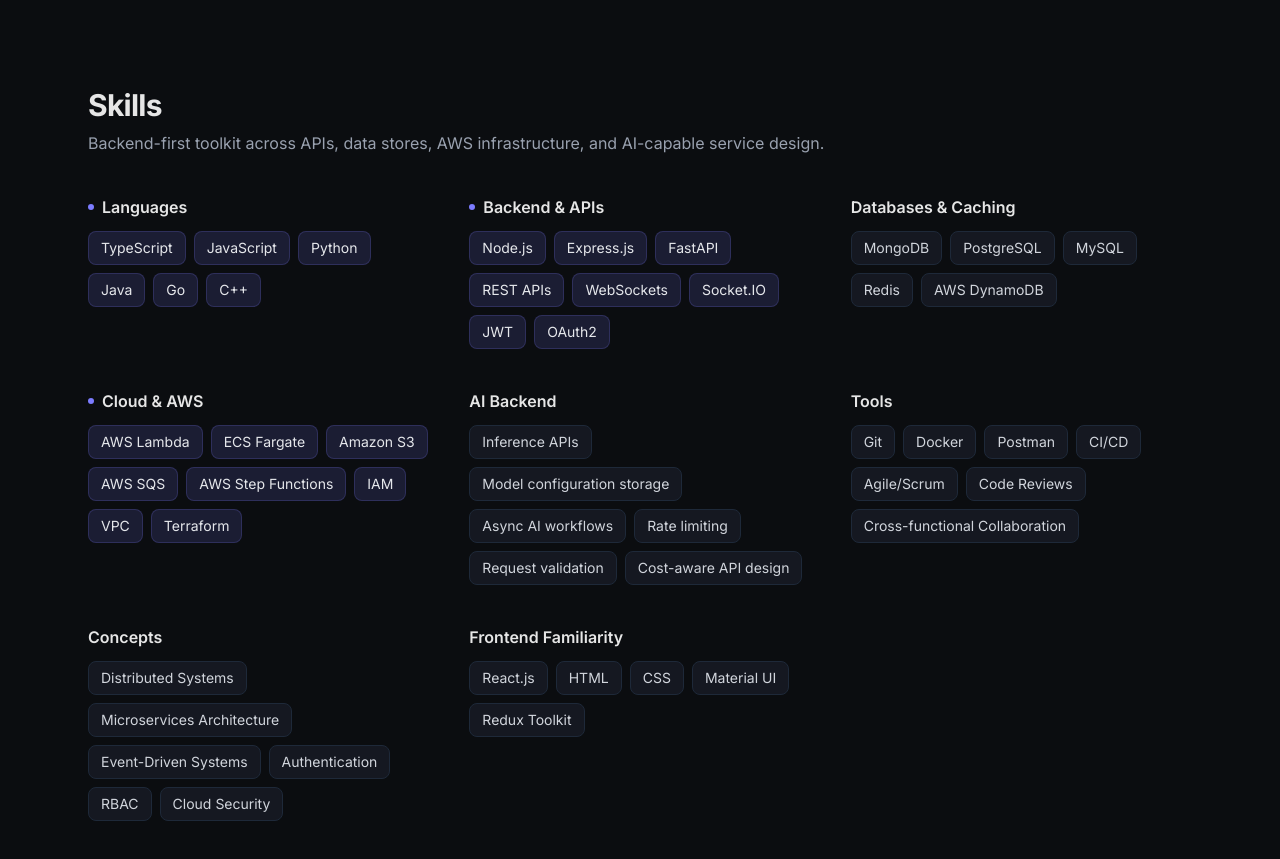
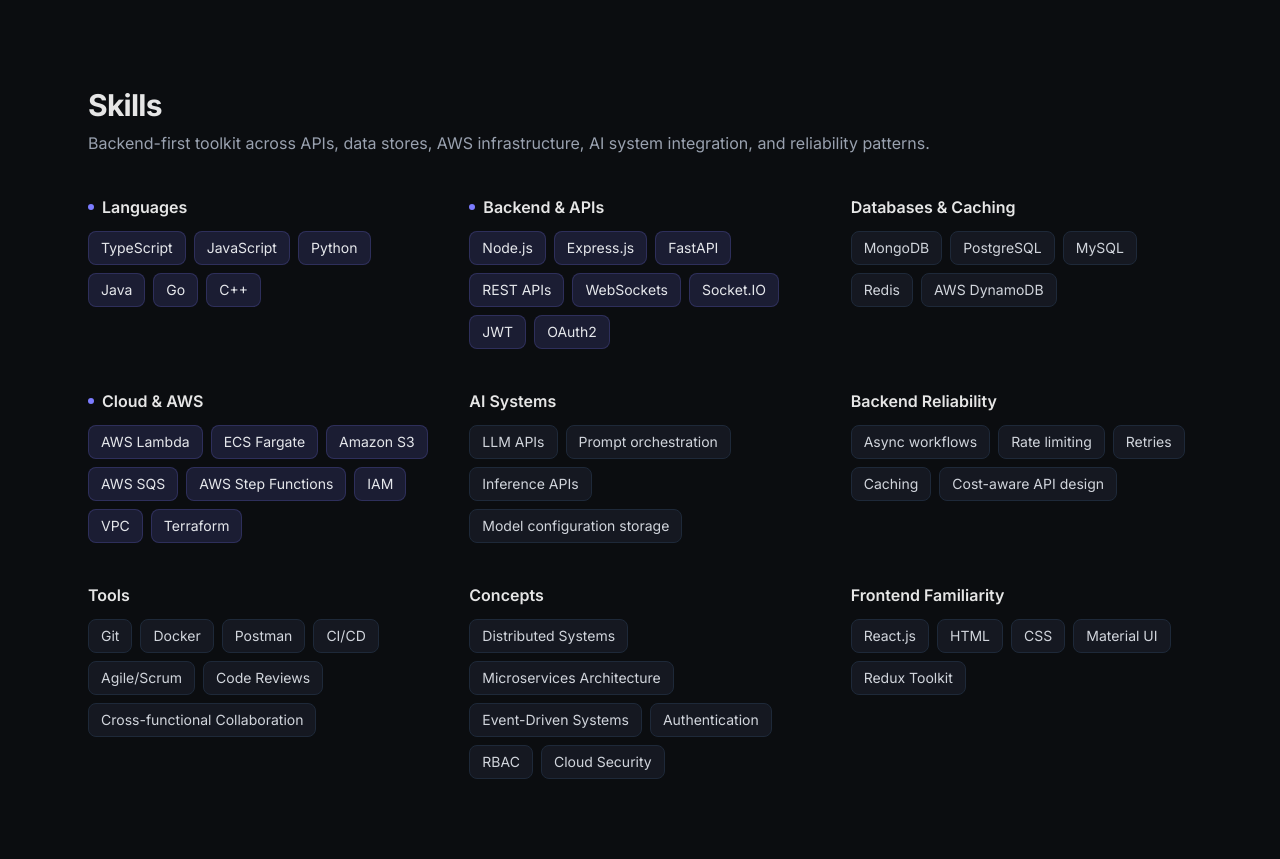
Before and after one commit to 009-KumarJi/portfolio, a Next.js app: page / in a window 1280 px wide. Shown: the part 3660-4519 px from the top of the page. Built offline with nearby package versions, Linux system fonts and the light colour scheme.

Commit message:
Refine portfolio AI skills grouping

```diff
--- a/components/skills/SkillsMatrix.tsx
+++ b/components/skills/SkillsMatrix.tsx
@@ -9,7 +9,8 @@
   { title: "Backend & APIs", items: skills.backend, accent: true },
   { title: "Databases & Caching", items: skills.databases, accent: false },
   { title: "Cloud & AWS", items: skills.cloud, accent: true },
-  { title: "AI Backend", items: skills.aiBackend, accent: false },
+  { title: "AI Systems", items: skills.aiSystems, accent: false },
+  { title: "Backend Reliability", items: skills.reliability, accent: false },
   { title: "Tools", items: skills.tools, accent: false },
   { title: "Concepts", items: skills.concepts, accent: false },
   { title: "Frontend Familiarity", items: skills.frontend, accent: false },
@@ -69,7 +70,7 @@
       >
         <h2 className="text-3xl font-bold mb-2 tracking-tight">Skills</h2>
         <p className="text-gray-400 mb-10">
-          Backend-first toolkit across APIs, data stores, AWS infrastructure, and AI-capable service design.
+          Backend-first toolkit across APIs, data stores, AWS infrastructure, AI system integration, and reliability patterns.
         </p>
       </motion.div>
 
--- a/data/skills.ts
+++ b/data/skills.ts
@@ -31,12 +31,18 @@
     "Terraform",
   ],
 
-  aiBackend: [
+  aiSystems: [
+    "LLM APIs",
+    "Prompt orchestration",
     "Inference APIs",
     "Model configuration storage",
-    "Async AI workflows",
+  ],
+
+  reliability: [
+    "Async workflows",
     "Rate limiting",
-    "Request validation",
+    "Retries",
+    "Caching",
     "Cost-aware API design",
   ],
 
```
